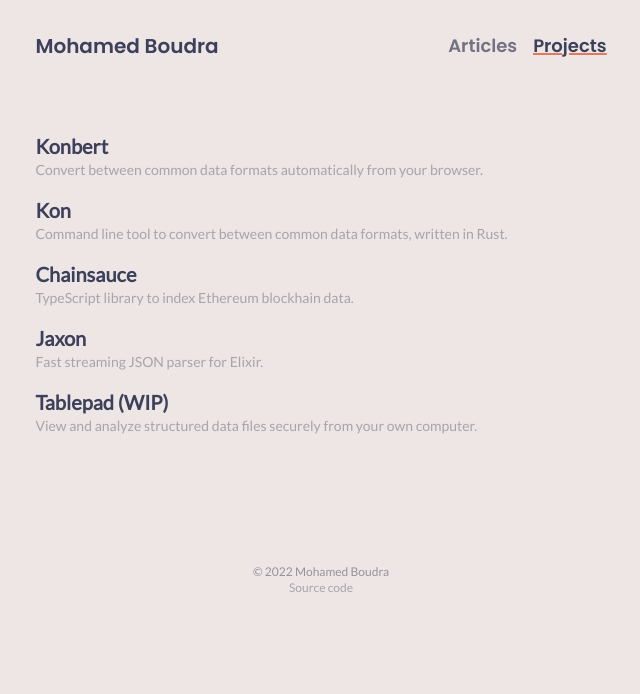
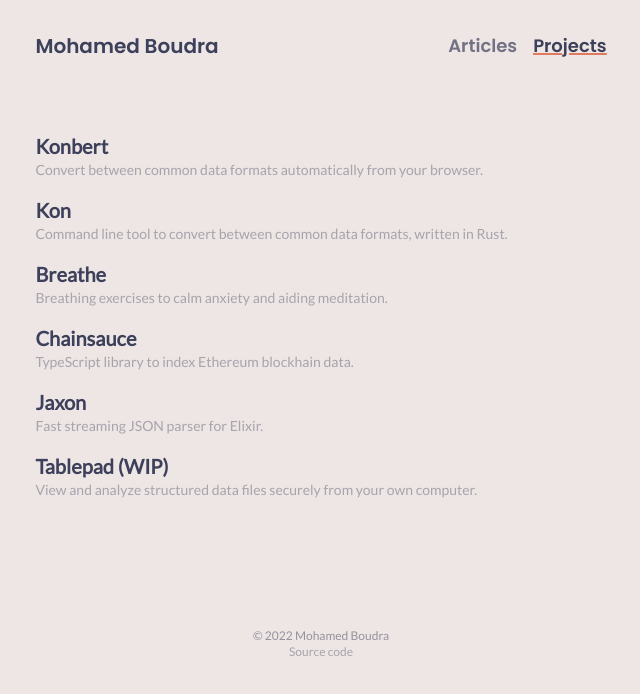
Before and after one commit to boudra/moboudra.com, a Next.js app: page /projects in a window 1280 px wide. Shown: the top 694 px of the page, without its empty margins (319-959 px from the left). Built offline with nearby package versions, Linux system fonts and the light colour scheme.

Commit message:
feat: add breathe

```diff
--- a/pages/projects.js
+++ b/pages/projects.js
@@ -11,6 +11,11 @@ export default function Projects(_props) {
       description:
         "Command line tool to convert between common data formats, written in Rust.",
       link: "https://github.com/boudra/kon",
+    },
+    {
+      title: "Breathe",
+      description: "Breathing exercises to calm anxiety and aiding meditation.",
+      link: "https://breathe.moboudra.com",
     },
     {
       title: "Chainsauce",
```
